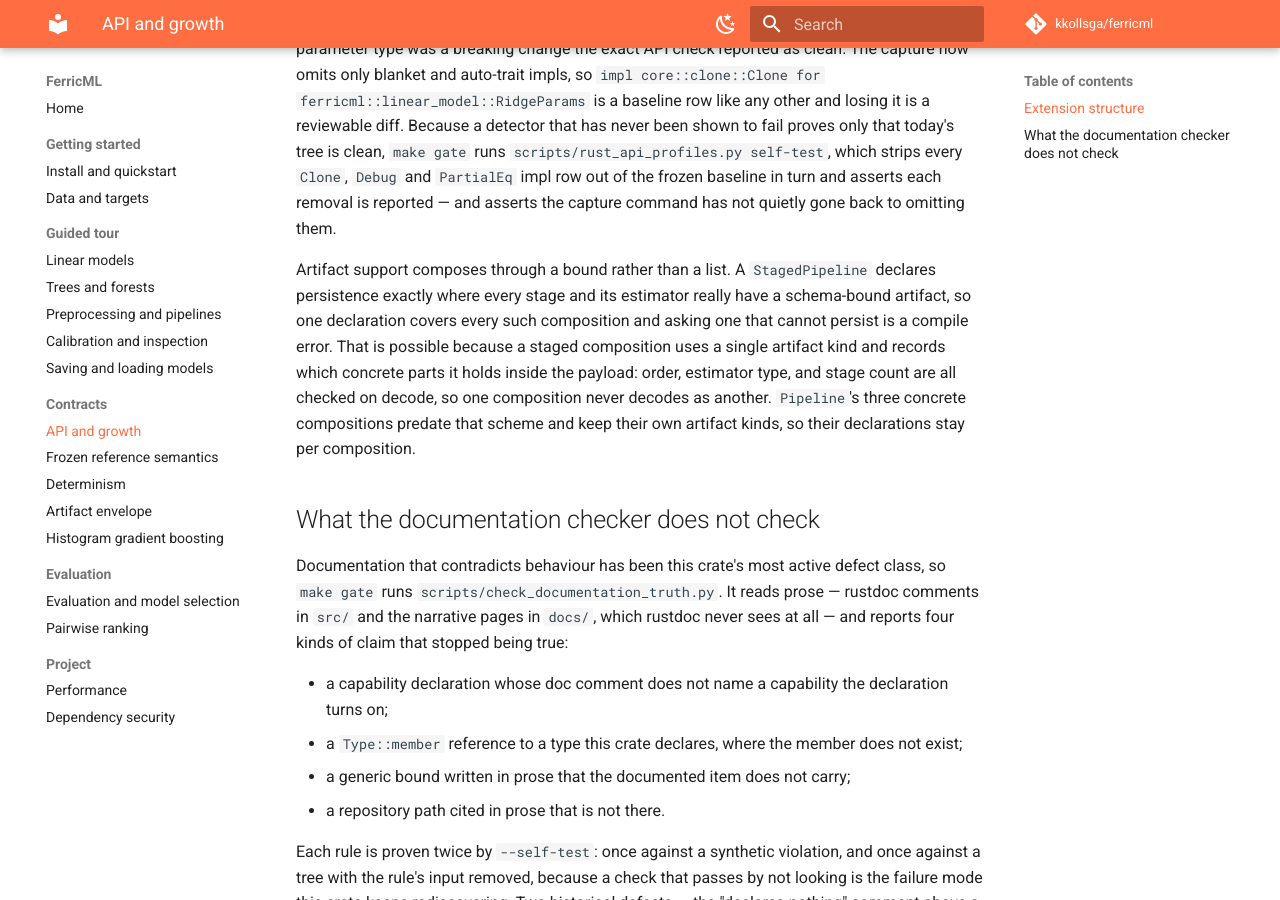
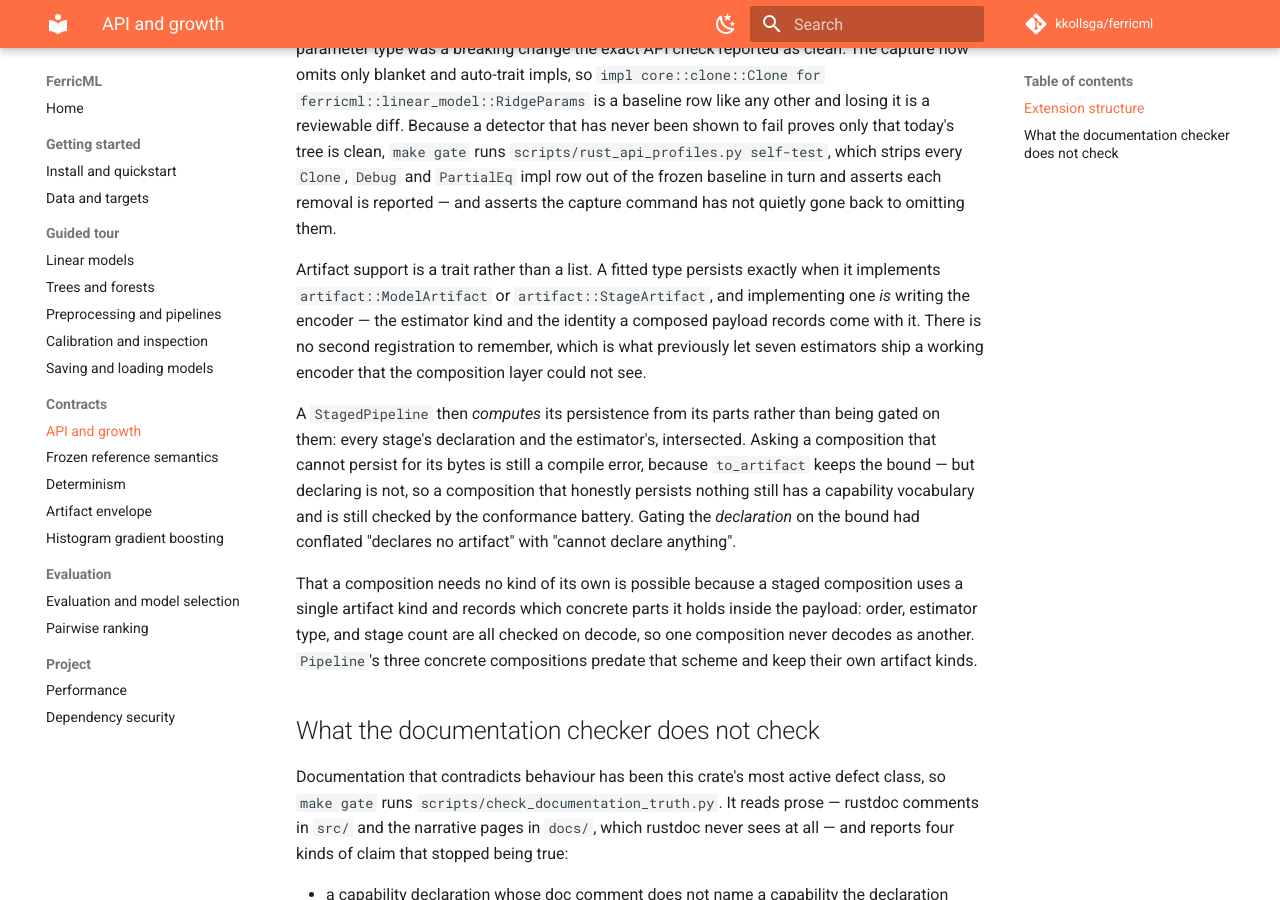
Before and after one commit to kkollsga/ferricml, an MkDocs documentation site: the page built from docs/api-and-growth.md, in a window 1280 px wide and 900 px high, scrolled down 4342 px. Built offline with MkDocs 1.6.1 and Material for MkDocs 9.7.7, drawn with Linux system fonts in a browser that asks for light colours; comment, search, counter and statistics services are not loaded.

Commit message:
docs: describe persistence as a contract rather than a list
api-and-growth.md still described the composition declaration as gated on a
bound, which it no longer is, and framed artifact support as something a type
joins rather than something it implements. persistence.md's samples gained an
import in the refactor without anything telling a reader why it is there.

Co-Authored-By: Claude Opus 5 <noreply@anthropic.com>

```diff
--- a/docs/api-and-growth.md
+++ b/docs/api-and-growth.md
@@ -202,15 +202,26 @@ and `PartialEq` impl row out of the frozen baseline in turn and asserts each
 removal is reported — and asserts the capture command has not quietly gone back
 to omitting them.
 
-Artifact support composes through a bound rather than a list. A
-`StagedPipeline` declares persistence exactly where every stage and its
-estimator really have a schema-bound artifact, so one declaration covers every
-such composition and asking one that cannot persist is a compile error. That is
-possible because a staged composition uses a single artifact kind and records
-which concrete parts it holds inside the payload: order, estimator type, and
-stage count are all checked on decode, so one composition never decodes as
-another. `Pipeline`'s three concrete compositions predate that scheme and keep
-their own artifact kinds, so their declarations stay per composition.
+Artifact support is a trait rather than a list. A fitted type persists exactly
+when it implements `artifact::ModelArtifact` or `artifact::StageArtifact`, and
+implementing one *is* writing the encoder — the estimator kind and the identity
+a composed payload records come with it. There is no second registration to
+remember, which is what previously let seven estimators ship a working encoder
+that the composition layer could not see.
+
+A `StagedPipeline` then *computes* its persistence from its parts rather than
+being gated on them: every stage's declaration and the estimator's, intersected.
+Asking a composition that cannot persist for its bytes is still a compile error,
+because `to_artifact` keeps the bound — but declaring is not, so a composition
+that honestly persists nothing still has a capability vocabulary and is still
+checked by the conformance battery. Gating the *declaration* on the bound had
+conflated "declares no artifact" with "cannot declare anything".
+
+That a composition needs no kind of its own is possible because a staged
+composition uses a single artifact kind and records which concrete parts it
+holds inside the payload: order, estimator type, and stage count are all checked
+on decode, so one composition never decodes as another. `Pipeline`'s three
+concrete compositions predate that scheme and keep their own artifact kinds.
 
 ## What the documentation checker does not check
 
```
Also changed, not shown: docs/guide/persistence.md (+9 -0 lines).
